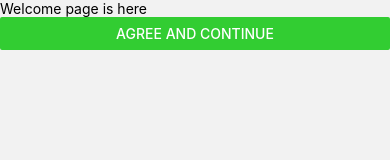
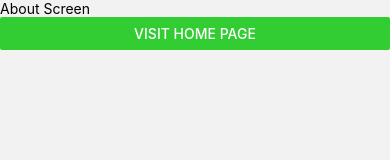
Before and after one commit to kumarnishu/rn-ts-contacts-app, a React Native app: screen /about in a window 390 px wide. Shown: the top 160 px of the page. Built offline with nearby package versions, Linux system fonts and the light colour scheme.

Commit message:
finalize react native stack navigation

```diff
--- a/src/App.tsx
+++ b/src/App.tsx
@@ -1,6 +1,5 @@
-import { useContext } from "react";
-import { UserContext, UserProvider } from "./contexts/UserContext";
-import { SignInStack, SignOutStack } from "./Navigation";
+import {UserProvider } from "./contexts/UserContext";
+import { SignInStack } from "./Navigation";
 
 export default function App() {
     return (
@@ -11,10 +10,7 @@ export default function App() {
 
 }
 const Main = () => {
-    const { user } = useContext(UserContext)
     return (
-        <>
-            {user ? <SignInStack /> : <SignOutStack />}
-        </>
+        <SignInStack />
     )
 }
--- a/src/Navigation.tsx
+++ b/src/Navigation.tsx
@@ -2,12 +2,9 @@ import { createNativeStackNavigator } from '@react-navigation/native-stack';
 import { NavigationContainer, NavigationProp } from '@react-navigation/native'
 import HomeScreen from './screens/HomeScreen';
 import AboutScreen from './screens/AboutScreen';
-import WelcomeScreen from './screens/WelcomeScreen';
-import LoginScreen from './screens/LoginScreen';
-import RegisterScreen from './screens/RegisterScreen';
-import { Alert, Button } from 'react-native';
 
 export type ScreenNames = ["home", "login", "register", "about", "welcome"] // type these manually
+
 export type RootStackParamList = Record<ScreenNames[number], undefined>;
 export type StackNavigation = NavigationProp<RootStackParamList>;
 
@@ -23,20 +20,3 @@ export function SignInStack() {
     </NavigationContainer>
   )
 }
-export function SignOutStack() {
-  return (
-    <NavigationContainer>
-      <Stack.Navigator initialRouteName='welcome' screenOptions={{
-        headerShown: false, animation: 'none', headerRight: () => (
-          <Button
-            onPress={() => Alert.alert('This is a button!')}
-            title="Info"
-            color="#fff"
-          />) }}>
-        <Stack.Screen name="welcome" component={WelcomeScreen} />
-        <Stack.Screen name="login" component={LoginScreen} />
-        <Stack.Screen name="register" component={RegisterScreen} />
-      </Stack.Navigator>
-    </NavigationContainer>
-  )
-}
--- a/src/screens/AboutScreen.tsx
+++ b/src/screens/AboutScreen.tsx
@@ -1,10 +1,14 @@
-import { View, Text } from 'react-native'
+import { View, Text, Button } from 'react-native'
 import React from 'react'
+import { useNavigation } from '@react-navigation/native'
+import { StackNavigation } from '../Navigation'
 
 const AboutScreen = () => {
+  const { navigate } = useNavigation<StackNavigation>()
   return (
     <View>
-      <Text>AboutScreen</Text>
+      <Text>About Screen</Text>
+      <Button color={`#32cd32`} title="Visit Home Page" onPress={() => navigate('home')} />
     </View>
   )
 }
--- a/src/screens/HomeScreen.tsx
+++ b/src/screens/HomeScreen.tsx
@@ -1,10 +1,14 @@
-import { View, Text } from 'react-native'
+import { View, Text, Button } from 'react-native'
 import React from 'react'
+import { useNavigation } from '@react-navigation/native'
+import { StackNavigation } from '../Navigation'
 
 const HomeScreen = () => {
+  const { navigate } = useNavigation<StackNavigation>()
   return (
     <View>
-      <Text>HomeScreen</Text>
+      <Text>Home Screen</Text>
+      <Button color={`#32cd32`} title="Visit About Page" onPress={() => navigate('about')} />
     </View>
   )
 }
--- a/src/screens/LoginScreen.tsx
+++ /dev/null
@@ -1,16 +0,0 @@
-import { View, Text, Button } from 'react-native'
-import React from 'react'
-import { useNavigation } from '@react-navigation/native'
-import { StackNavigation } from '../Navigation'
-
-const LoginScreen = () => {
-  const { navigate } = useNavigation<StackNavigation>()
-  return (
-    <View>
-      <Text>LoginScreen</Text>
-      <Button color={`#32cd32`} title="agree and continue" onPress={() => navigate('welcome')} />
-    </View>
-  )
-}
-
-export default LoginScreen
--- a/src/screens/RegisterScreen.tsx
+++ /dev/null
@@ -1,12 +0,0 @@
-import { View, Text } from 'react-native'
-import React from 'react'
-
-const RegisterScreen = () => {
-  return (
-    <View>
-      <Text>RegisterScreen</Text>
-    </View>
-  )
-}
-
-export default RegisterScreen
--- a/src/screens/WelcomeScreen.tsx
+++ /dev/null
@@ -1,16 +0,0 @@
-import { View, Text, Button } from 'react-native'
-import React from 'react'
-import { useNavigation } from '@react-navigation/native'
-import { StackNavigation } from '../Navigation'
-
-const WelcomeScreen = () => {
-  const { navigate } = useNavigation<StackNavigation>()
-  return (
-    <View>
-      <Text>Welcome page is here</Text>
-      <Button color={`#32cd32`} title="agree and continue" onPress={() => navigate('login')} />
-    </View>
-  )
-}
-
-export default WelcomeScreen
```
